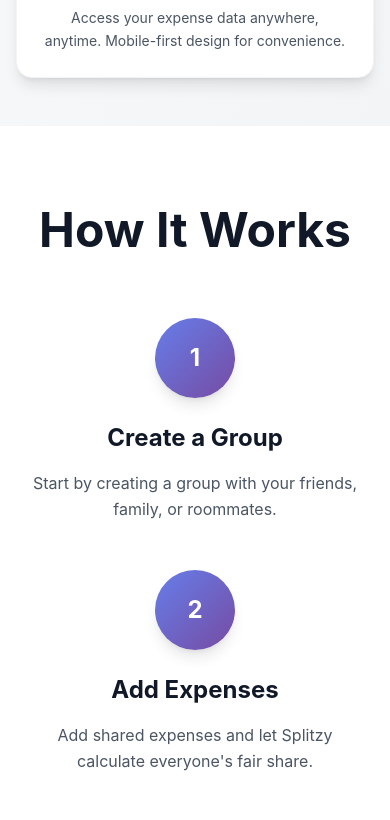
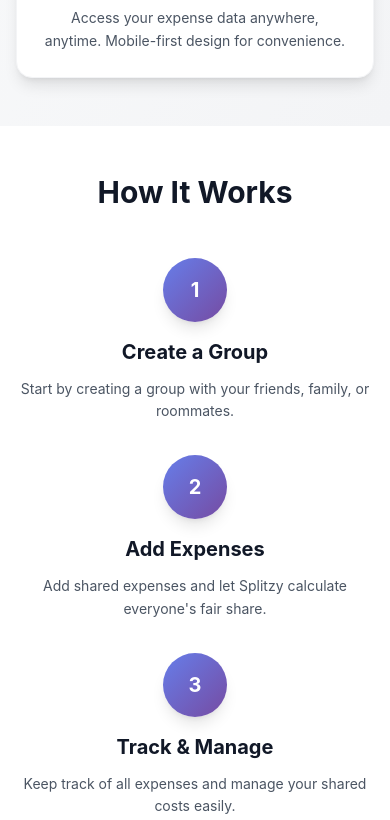
Before and after one commit to Vidushi-Infotech/ReactNative-VIT-Split-Expenses, a React (Vite) app: page / in a window 390 px wide. Shown: the part 2180-3000 px from the top of the page. Built offline with nearby package versions, Linux system fonts and the light colour scheme.

Commit message:
first commit

```diff
--- a/src/App.jsx
+++ b/src/App.jsx
@@ -261,30 +261,30 @@ function HomePage() {
           </div>
         </section>
 
-        <section id="how-it-works" className="py-20 bg-white">
-          <div className="max-w-7xl mx-auto px-6">
-            <h2 className="text-5xl font-bold text-center text-gray-900 mb-16 scroll-animate">How It Works</h2>
-            <div className="grid md:grid-cols-3 gap-12">
+        <section id="how-it-works" className="py-12 sm:py-16 lg:py-20 bg-white">
+          <div className="max-w-7xl mx-auto px-4 sm:px-6">
+            <h2 className="text-3xl sm:text-4xl lg:text-5xl font-bold text-center text-gray-900 mb-12 sm:mb-16 scroll-animate">How It Works</h2>
+            <div className="grid sm:grid-cols-2 lg:grid-cols-3 gap-8 sm:gap-12">
               <div className="text-center group scroll-animate-scale">
-                <div className="w-20 h-20 bg-gradient-primary rounded-full flex items-center justify-center text-white text-2xl font-bold mx-auto mb-6 shadow-lg group-hover:scale-110 transition-transform duration-300">
+                <div className="w-16 h-16 sm:w-20 sm:h-20 bg-gradient-primary rounded-full flex items-center justify-center text-white text-xl sm:text-2xl font-bold mx-auto mb-4 sm:mb-6 shadow-lg group-hover:scale-110 transition-transform duration-300">
                   1
                 </div>
-                <h3 className="text-2xl font-bold text-gray-900 mb-4">Create a Group</h3>
-                <p className="text-gray-600 leading-relaxed">Start by creating a group with your friends, family, or roommates.</p>
+                <h3 className="text-xl sm:text-2xl font-bold text-gray-900 mb-3 sm:mb-4">Create a Group</h3>
+                <p className="text-gray-600 leading-relaxed text-sm sm:text-base">Start by creating a group with your friends, family, or roommates.</p>
               </div>
               <div className="text-center group scroll-animate-scale" style={{transitionDelay: '0.2s'}}>
-                <div className="w-20 h-20 bg-gradient-primary rounded-full flex items-center justify-center text-white text-2xl font-bold mx-auto mb-6 shadow-lg group-hover:scale-110 transition-transform duration-300">
+                <div className="w-16 h-16 sm:w-20 sm:h-20 bg-gradient-primary rounded-full flex items-center justify-center text-white text-xl sm:text-2xl font-bold mx-auto mb-4 sm:mb-6 shadow-lg group-hover:scale-110 transition-transform duration-300">
                   2
                 </div>
-                <h3 className="text-2xl font-bold text-gray-900 mb-4">Add Expenses</h3>
-                <p className="text-gray-600 leading-relaxed">Add shared expenses and let Splitzy calculate everyone's fair share.</p>
+                <h3 className="text-xl sm:text-2xl font-bold text-gray-900 mb-3 sm:mb-4">Add Expenses</h3>
+                <p className="text-gray-600 leading-relaxed text-sm sm:text-base">Add shared expenses and let Splitzy calculate everyone's fair share.</p>
               </div>
-              <div className="text-center group scroll-animate-scale" style={{transitionDelay: '0.4s'}}>
-                <div className="w-20 h-20 bg-gradient-primary rounded-full flex items-center justify-center text-white text-2xl font-bold mx-auto mb-6 shadow-lg group-hover:scale-110 transition-transform duration-300">
+              <div className="text-center group scroll-animate-scale sm:col-span-2 lg:col-span-1" style={{transitionDelay: '0.4s'}}>
+                <div className="w-16 h-16 sm:w-20 sm:h-20 bg-gradient-primary rounded-full flex items-center justify-center text-white text-xl sm:text-2xl font-bold mx-auto mb-4 sm:mb-6 shadow-lg group-hover:scale-110 transition-transform duration-300">
                   3
                 </div>
-                <h3 className="text-2xl font-bold text-gray-900 mb-4">Track & Manage</h3>
-                <p className="text-gray-600 leading-relaxed">Keep track of all expenses and manage your shared costs easily.</p>
+                <h3 className="text-xl sm:text-2xl font-bold text-gray-900 mb-3 sm:mb-4">Track & Manage</h3>
+                <p className="text-gray-600 leading-relaxed text-sm sm:text-base">Keep track of all expenses and manage your shared costs easily.</p>
               </div>
             </div>
           </div>
```
